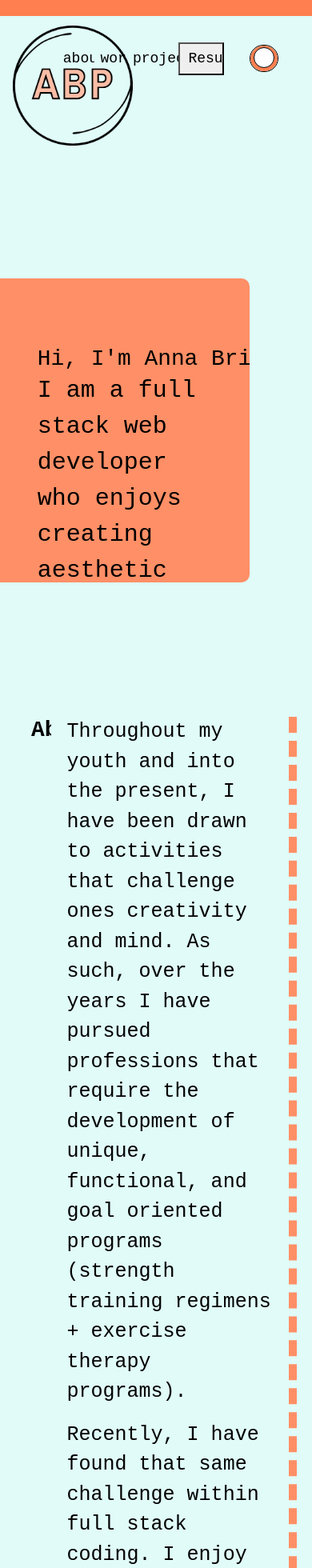
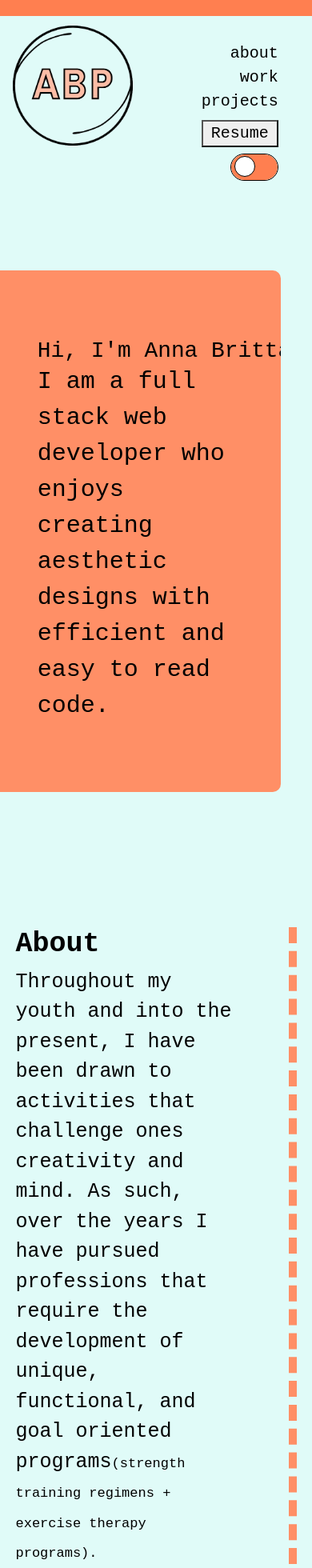
Before and after one commit to lilpinc/Portfolio, a React (Vite) app: page / in a window 390 px wide. Shown: the top 1960 px of the page at 80% size. Built offline with nearby package versions, Linux system fonts and the light colour scheme.

Commit message:
add media queries to adjust for smaller screens, fix some widths on css to make sure all words and titles can be read well

```diff
--- a/src/components/Body/Home/Home.css
+++ b/src/components/Body/Home/Home.css
@@ -1,12 +1,14 @@
 main {
   text-align: center;
+  margin: 0;
+  padding: 0;
 }
 
-.home {
+#home {
   font-size: 40px;
   margin-top: 5vh;
   padding-top: 10vh;
-  height: 45vh;
+  padding-bottom: 10vh;
   margin-bottom: 20vh;
   width: 80vw;
   background: var(--info-background-color);
@@ -18,6 +20,9 @@ main {
 .size {
   font-size: 30px;
 }
+#pre-program{
+  font-size: 17px;
+}
 
 .summary {
   margin: 0 12vw;
@@ -27,7 +32,7 @@ main {
 .summary2 {
   text-align: left;
   margin: 0 5vw;
-  width: 800px;
+  width: 70vw;
 }
 
 .hidden {
@@ -38,7 +43,6 @@ main {
 .article {
   transition: all 1.5s;
   margin-bottom: 20vh;
-  margin-left: 10vw;
   text-align: right;
   display: flex;
   border-right: var(--article-border);
@@ -46,9 +50,16 @@ main {
 }
 
 h1 {
-  width: 20vw;
+  width: 300px;
   text-align: right;
 }
+
+h2 {
+  width: 350px;
+  text-align: right;
+  font-size:35px;
+}
+
 #itsame{
   width: 100vw;
 }
@@ -111,3 +122,18 @@ h1 {
 .extra-toggles{
   align-items: end;
 }
+
+@media screen and (max-width: 1025px) {
+  .article {
+    display: block;
+  }
+  h2{
+    width: 100vw;
+    text-align: left;
+    padding-left: 5vw;
+  }
+  #home {
+    width: 90vw;
+    margin-top: 0;
+  }
+  }
--- a/src/components/Body/Home/Home.jsx
+++ b/src/components/Body/Home/Home.jsx
@@ -31,9 +31,9 @@ export default function Home() {
                     <p className="size summary">I am a full stack web developer who enjoys creating aesthetic designs with efficient and easy to read code.</p>
                 </header>
                 <section id="about" ref={(el) => hiddenElementsRef.current.push(el)} className="article hidden">
-                    <h1><b>About</b></h1>
+                    <h2><b>About</b></h2>
                     <div className='summary summary2'>
-                        <p className="school-info paragraphs">Throughout my youth and into the present, I have been drawn to activities that challenge ones creativity and mind. As such, over the years I have pursued professions that require the development of unique, functional, and goal oriented programs <span>(strength training regimens + exercise therapy programs).</span></p>
+                        <p className="school-info paragraphs">Throughout my youth and into the present, I have been drawn to activities that challenge ones creativity and mind. As such, over the years I have pursued professions that require the development of unique, functional, and goal oriented programs<span id="pre-program">(strength training regimens + exercise therapy programs).</span></p>
                         <p className="school-info paragraphs">Recently, I have found that same challenge within full stack coding. I enjoy working both frontend and backend, seeing projects change and grow into smooth running apps. As a full stack developer it is my aim to continue improving upon my coding skills while working with a team to build efficiently constructed and visually pleasing products. I enjoy an encouraging environment that values collaboration and strong communication, and I would love to continue creating health focused designs.
                         </p>
                         <p className="school-info paragraphs">Outside of work you can find me rock climbing, painting, running, lifting, or sun bathing while reading a good book ☺︎.
@@ -41,7 +41,7 @@ export default function Home() {
                     </div>
                 </section>
                 <section id="skills" ref={(el) => hiddenElementsRef.current.push(el)} className="hidden article">
-                    <h1><b>Skills</b></h1>
+                    <h2><b>Skills</b></h2>
                     <div className='stack summary summary2'>
                         <div className="school-info paragraphs"><b>Languages</b>
                             <div className="languages">
@@ -73,7 +73,7 @@ export default function Home() {
                     </div>
                 </section>
                 <section id="experience" ref={(el) => hiddenElementsRef.current.push(el)} className="hidden article">
-                    <h1><b>Experience</b></h1>
+                    <h2><b>Experience</b></h2>
                     <div className='summary summary2'>
                         <p className="school-info paragraphs"><b>Full Stack Web Developer</b></p>
                         <p className="school-info">University of Denver (2023)</p>
@@ -86,7 +86,7 @@ export default function Home() {
                     </div>
                 </section>
                 <section id="projects" ref={(el) => hiddenElementsRef.current.push(el)} className="hidden article">
-                    <h1><b>Projects</b></h1>
+                    <h2><b>Projects</b></h2>
                     <div className='summary summary2'>
                         <div className="school-info paragraphs projects">
                             <p className='proj'><b>OmniHealth Records</b> <i className="fa-solid fa-link"></i></p>
@@ -129,7 +129,7 @@ export default function Home() {
                     </div>
                 </section>
                 <section id="education" ref={(el) => hiddenElementsRef.current.push(el)} className="hidden article">
-                    <h1><b>Education</b></h1>
+                    <h2><b>Education</b></h2>
                     <div className='summary summary2'>
                         <p className="school-name ">University of Denver (2023) </p>
                         <p className="school-info">Full Stack Coding Boot Camp</p>
--- a/src/components/Header/Navigation.css
+++ b/src/components/Header/Navigation.css
@@ -131,3 +131,26 @@ ul{
     opacity: 1;
     transform: translateY(0);
   }
+
+  @media screen and (max-width: 750px){
+    .nav-bar{
+      display: block;
+      height: 30vh;
+      padding-top: 2rem;
+      font-size: 18px;
+  }
+  .nav-item {
+    margin: 0;
+    padding: 0;
+    font-size: 20px;
+    display: block;
+}
+.resumebtn{
+  padding-right:5px;
+  padding-left: 5px;
+  margin:8px 0px;
+}
+#navigation{
+  height: 40vh;
+}
+  }
--- a/src/components/Header/Navigation.jsx
+++ b/src/components/Header/Navigation.jsx
@@ -52,7 +52,7 @@ useEffect(() => {
           <Link className="nav-item style" to="#about">about</Link>
           <Link className="nav-item style" to="#experience">work</Link>
           <Link className="nav-item style" to="#projects">projects</Link>
-          <button className="resumebtn"><a className="resumebtn style" href = {Pdf} target = "_blank">Resume</a></button>
+          <button className="resumebtn nav-item"><a className="resumebtn style" href = {Pdf} target = "_blank">Resume</a></button>
           <label htmlFor="check" className="switch">
             <input type="checkbox" className="toggle" id="check" onChange={handleChange} checked={isChecked} />
             <span className="slider round"></span>
```
